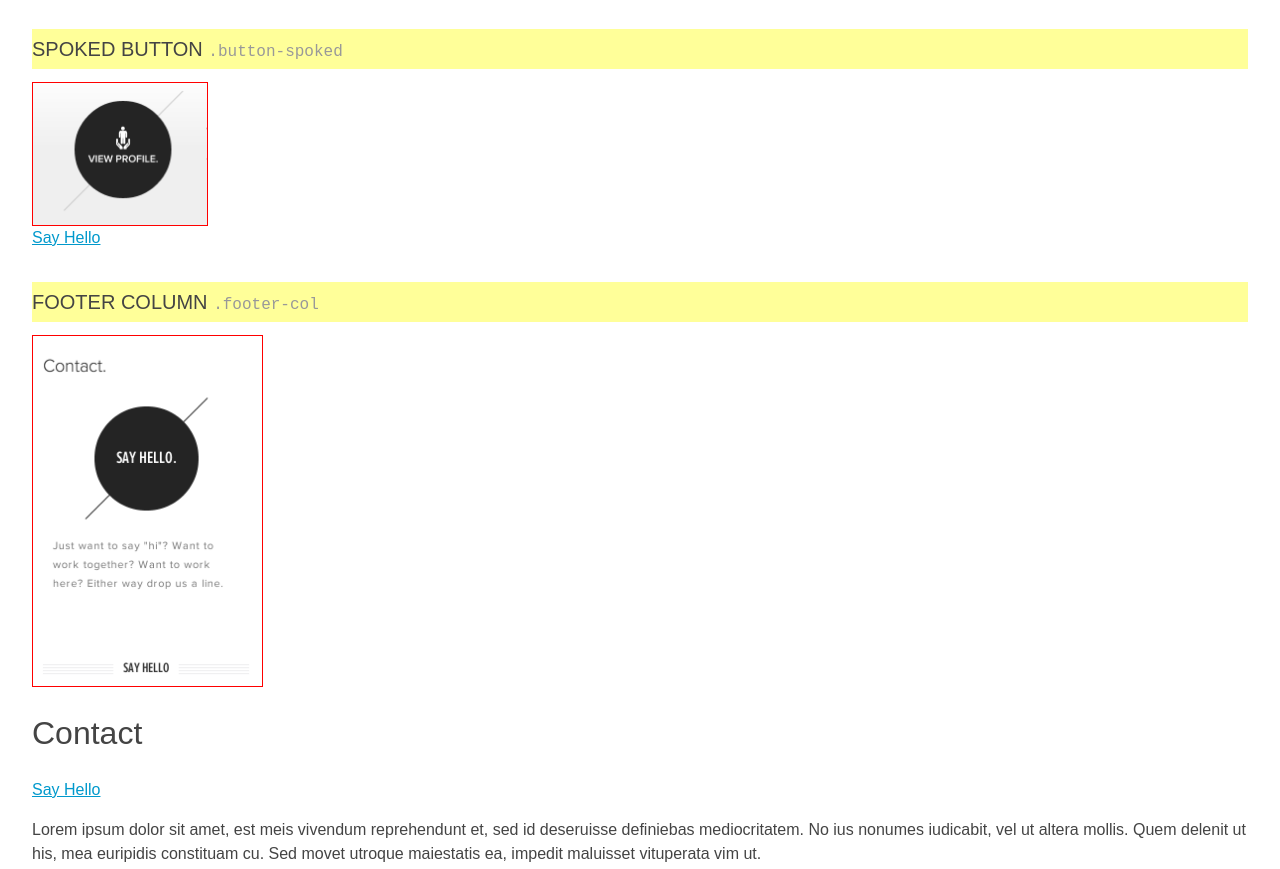
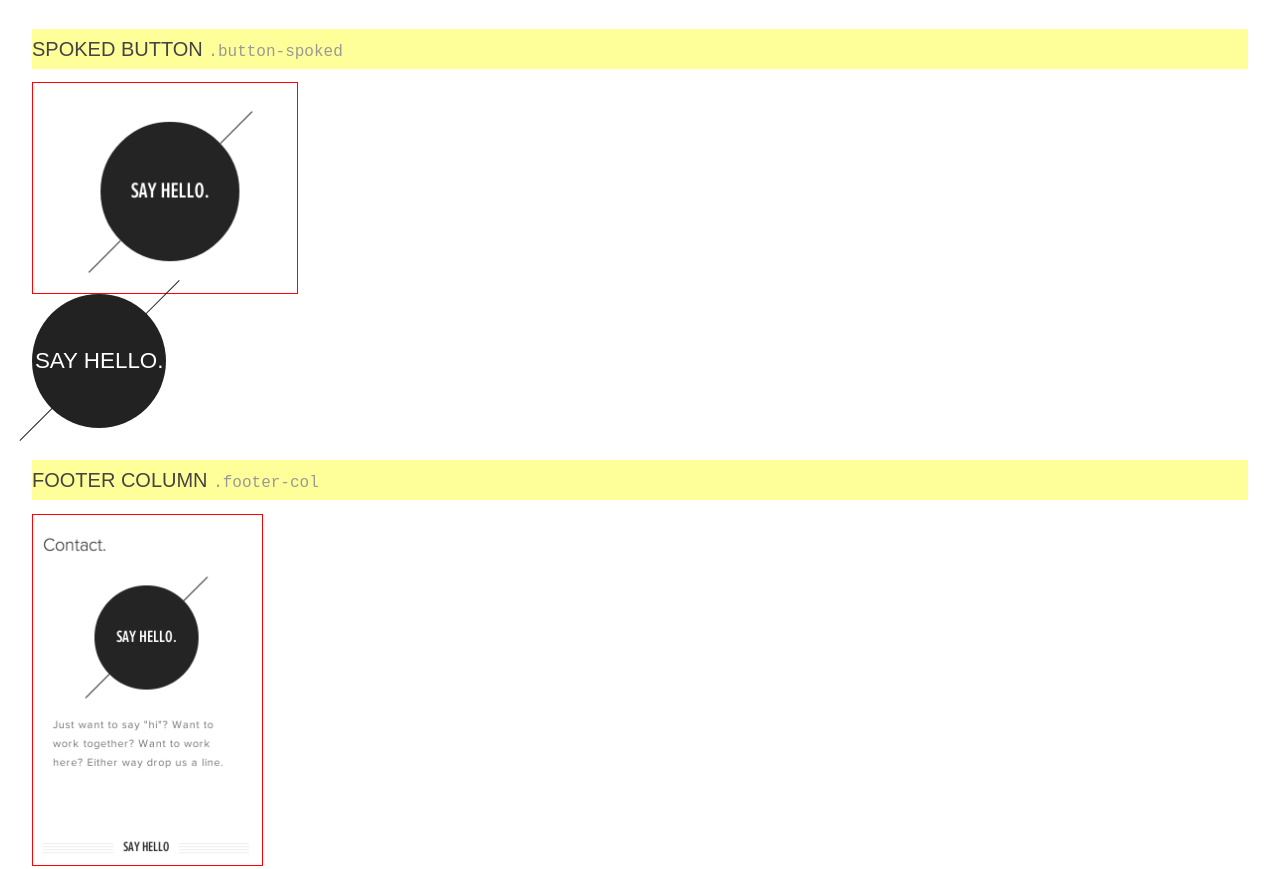
Before and after one commit to geekydatamonkey/rebuild-bkwld.com, a plain HTML site: page proto/modules.html in a window 1280 px wide. Shown: the part 1686-2555 px from the top of the page. Drawn offline with nearby package versions, Linux system fonts and the light colour scheme.

Commit message:
Spoked button module

```diff
--- a/proto/modules.html
+++ b/proto/modules.html
@@ -127,12 +127,12 @@
       <code>.button-spoked</code>
     </h1>
     <figure class="mockup">
-      <img src="img/modules/spoked-button.png">
+      <img src="img/modules/button-spoked.png">
     </figure>
     <div class="module-body">
       <!-- .button-spoked -->
         <a class="button-spoked" href="#">
-          Say Hello
+          Say Hello.
         </a>
       <!-- end .button-spoked -->
     </div>
--- a/proto/sass/main.scss
+++ b/proto/sass/main.scss
@@ -7,6 +7,9 @@
 // Resets
 @import "partials/normalize";
 @import "partials/html5bp";
+
+// Helpers
+@import "compass/css3";
 
 // Globals
 @import "partials/variables";
@@ -18,6 +21,7 @@
 @import "partials/page-header";
 @import "partials/card-nameplate";
 @import "partials/card";
+@import "partials/button-spoked";
 
 // Pages
 @import "partials/modules";
--- /dev/null
+++ b/proto/sass/partials/button-spoked.scss
@@ -0,0 +1,43 @@
+.button-spoked {
+  $color-button-spoked: $color-blacker;
+
+  display: inline-block;
+  width: 6em;
+  height: 6em;
+  border-radius: 50%;
+  background-color: $color-button-spoked;
+  text-align: center;
+  text-transform: uppercase;
+  color: #fff;
+  text-decoration: none;
+  padding-top: 2.25em;
+  font-family: $condensed-font-family;
+  font-size: 1.4em;
+  position: relative;
+
+  &:after {
+    content: '';
+    display: block;
+    position: absolute;
+    top: -10%;
+    right: -10%;
+    width: 1px;
+    height: 3em;
+    background-color: $color-button-spoked;
+    //border: 1px solid red;
+    @include rotate(45deg);
+    @include transform-origin(0,0);
+  }
+  &:before {
+    content: '';
+    display: block;
+    position: absolute;
+    bottom: -10%;
+    left: -10%;
+    width: 1px;
+    height: 3em;
+    background-color: $color-button-spoked;
+    @include rotate(45deg);
+    @include transform-origin(100%,100%);
+  }
+}
```
Also changed, not shown: proto/css/main.css, proto/css/partials/globals.css (deleted), proto/css/partials/variables.css (deleted), proto/img/modules/button-spoked.png (added).
